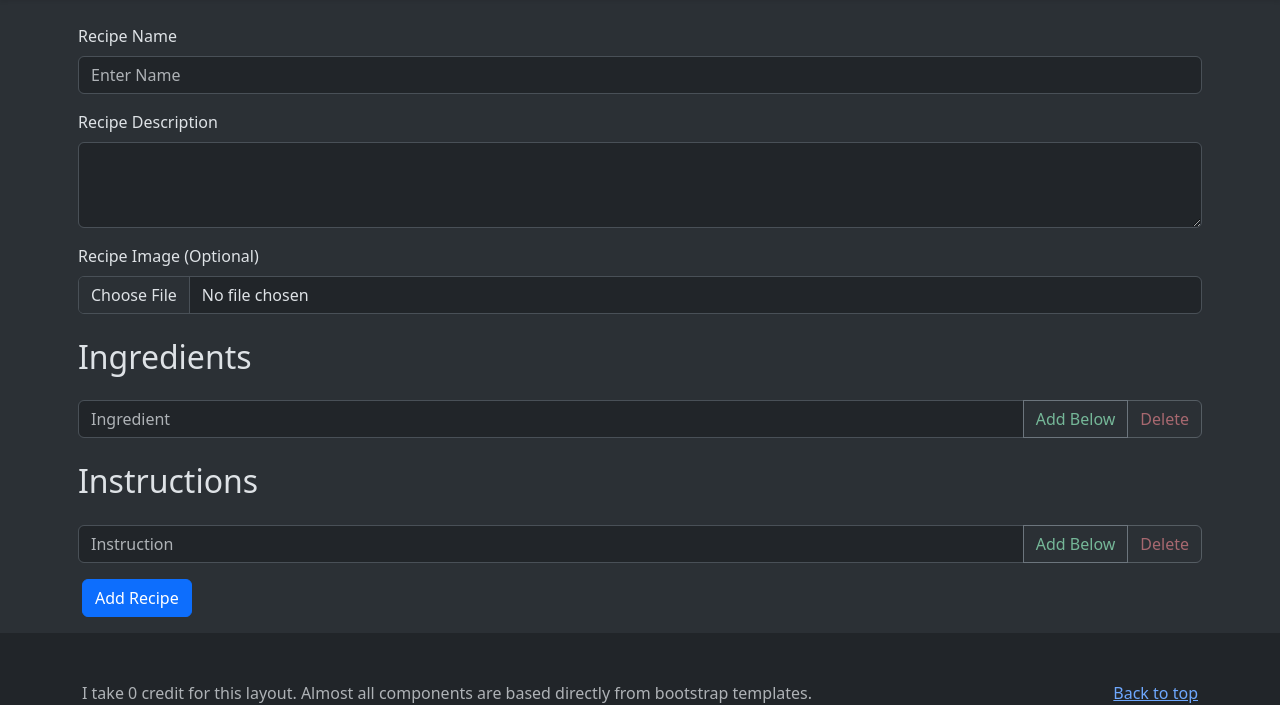
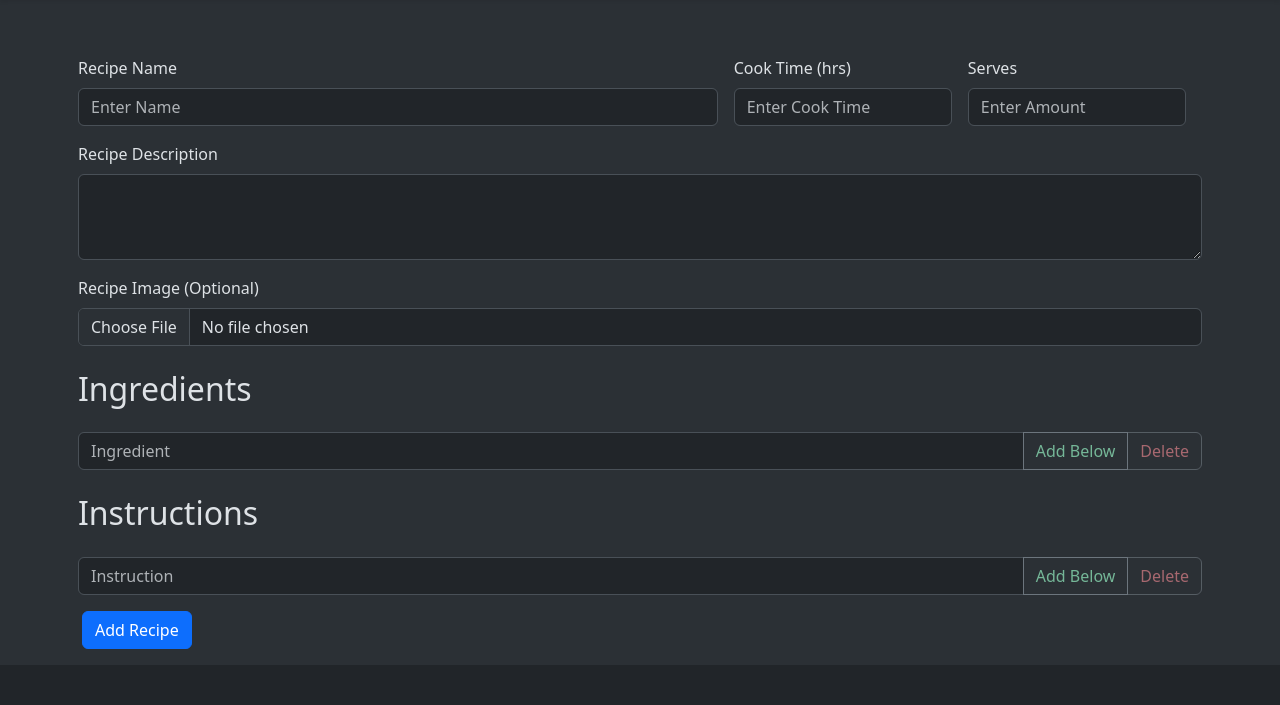
Before and after one commit to Michael-W-Mason/Python_Recipe_App, a Flask app: page /create_recipe in a window 1280 px wide. Shown: the part 56-761 px from the top of the page. Run offline with Flask 3, Linux system fonts and the light colour scheme; some libraries are stand-ins or nearby versions.

Commit message:
Fixed submitting form with new view

```diff
--- a/src/configs/db.py
+++ b/src/configs/db.py
@@ -4,6 +4,6 @@ from peewee import SqliteDatabase
 db = SqliteDatabase('./db/recipes.db')
 
 def create_tables():
-    from src.models.recipe_model import Recipes, Ingredients, Instructions, Recipe_Image
+    from src.models.recipe_model import Recipes, Ingredients, Instructions, Recipe_Images
     with db:
-        db.create_tables([Recipes, Ingredients, Instructions, Recipe_Image])
+        db.create_tables([Recipes, Ingredients, Instructions, Recipe_Images])
--- a/src/controllers/recipe_controller.py
+++ b/src/controllers/recipe_controller.py
@@ -2,7 +2,7 @@ from src import app
 from flask import render_template, redirect, request, session
 from werkzeug.utils import secure_filename
 import os
-from src.models.recipe_model import Recipes, Ingredients, Instructions, Recipe_Image
+from src.models.recipe_model import Recipes, Ingredients, Instructions, Recipe_Images
 
 UPLOAD_FOLDER = './db/images'
 ALLOWED_EXTENSIONS = {'jpg', 'png', 'jpeg', 'gif'}
@@ -109,42 +109,39 @@ def delete_recipe_form(id):
 
 @app.route('/submit_recipe', methods=['POST'])
 def submit_recipe():
-    data = {}
-    data['name']  = request.form.get('recipe')
-    data['ingredients'] = request.form.getlist('ingredient[]')
-    data['instructions'] = request.form.getlist('instruction[]')
-
+    # Todo: Add Recipe Validation
     recipe = Recipes()
-    recipe.name = data['name']
+    recipe.name = request.form.get('recipe_name')
+    recipe.cook_time = request.form.get('recipe_time')
+    recipe.serves = request.form.get('recipe_serves')
+    recipe.desc = request.form.get('recipe_desc')
     recipe.save()
 
-    if 'recipe_image' not in request.files:
-        return redirect(request.url)
+    # Todo: Fix Image Validation
     file = request.files['recipe_image']
-    if file.filename == '':
-        return redirect(request.url)
     if file and allowed_file(file.filename):
         filename = secure_filename(file.filename)
         file.save(os.path.join(app.config['UPLOAD_FOLDER'], filename))
-        recipe_image = Recipe_Image()
+        recipe_image = Recipe_Images()
         recipe_image.recipe = recipe.id
         recipe_image.filename = filename
         recipe_image.save()
 
-
-    for i, ele in enumerate(data['ingredients']):
+    # Todo: Add Ingredient Validation
+    for i, ele in enumerate(request.form.getlist('ingredients[]')):
         ingredient = Ingredients()
         ingredient.recipe = recipe.id
         ingredient.position = i
         ingredient.ingredient = ele
         ingredient.save()
-    for i, ele in enumerate(data['instructions']):
+
+    # Todo: Add Instruction Validation
+    for i, ele in enumerate(request.form.getlist('instructions[]')):
         instruction = Instructions()
         instruction.recipe = recipe.id
         instruction.position = i
         instruction.instruction = ele
         instruction.save()
-
     return redirect('/')
 
 def allowed_file(filename):
--- a/src/static/js/buttonController.js
+++ b/src/static/js/buttonController.js
@@ -27,13 +27,13 @@ function addInput(ele, type){
 
     if (type == 'ingredient'){
         HTMLinput.placeholder = 'Ingredient'
-        HTMLinput.name = 'ingredient[]'
+        HTMLinput.name = 'ingredients[]'
         HTMLAddButton.setAttribute('onclick', 'addInput(this, "instruction")')
 
     }
     if (type == 'instruction'){
         HTMLinput.placeholder = 'Instruction'
-        HTMLinput.name = 'instruction[]'
+        HTMLinput.name = 'instructions[]'
         HTMLAddButton.setAttribute('onclick', 'addInput(this, "ingredient")')
     }
 
--- a/src/templates/recipe_form.html
+++ b/src/templates/recipe_form.html
@@ -11,26 +11,38 @@
         {% endif %}
         method="post" id="recipe_form" enctype="multipart/form-data">
             <div class="row">
-                <div class="p-2">
-                    <label for="recipe_name" class="form-label control-lg">Recipe Name</label>
-                    <input type="text" class="form-control control-lg" id="recipe_name" placeholder="Enter Name"
-                    {% if 'id' in recipe %}
-                    value="{{recipe.name}}"
-                    {% endif %}>
+                <div class="row g-3 p-2">
+                    <div class="col-sm-7">
+                        <label for="recipe_name" class="form-label control-lg">Recipe Name</label>
+                        <input name="recipe_name" class="form-control control-lg" id="recipe_name" placeholder="Enter Name"
+                        {% if 'id' in recipe %}
+                        value="{{recipe.name}}"
+                        {% endif %}>
+                    </div>
+                    <div class="col-sm">
+                        <label for="recipe_time" class="form-label control-lg">Cook Time (hrs)</label>
+                        <input name="recipe_time" type="number" class="form-control control-lg" id="recipe_time" placeholder="Enter Cook Time"
+                        {% if 'id' in recipe %}
+                        value="{{recipe.time}}"
+                        {% endif %}>
+                    </div>
+                    <div class="col-sm">
+                        <label for="recipe_serves" class="form-label control-lg">Serves</label>
+                        <input name="recipe_serves" type="number" class="form-control control-lg" id="recipe_serves" placeholder="Enter Amount"
+                        {% if 'id' in recipe %}
+                        value="{{recipe.serves}}"
+                        {% endif %}>
+                    </div>
                 </div>
                 <div class="p-2">
                     <label for="recipe_desc" class="form-label control-lg">Recipe Description</label>
-                    <textarea class="form-control control-lg" id="recipe_desc" rows="3">
-                        {% if 'id' in recipe %}
-                        {{recipe.desc}}"
-                        {% endif %}
-                    </textarea>
+                    <textarea name="recipe_desc" class="form-control control-lg" id="recipe_desc" rows="3">{% if 'id' in recipe %}{{recipe.desc}}{% endif %}</textarea>
                 </div>
                 <div class="p-2">
                     <label for="formFileLg" class="form-label">Recipe Image (Optional)</label>
-                    <input class="form-control form-control-md" id="formFileLg" type="file"
+                    <input name="recipe_image" class="form-control form-control-md" id="formFileLg" type="file"
                     {% if 'id' in recipe %}
-                        {{recipe.filename}}"
+                        value="{{recipe.filename}}"
                     {% endif %}
                     >
                 </div>
@@ -40,7 +52,7 @@
                 {% if 'ingredients' in recipe %}
                 {% for ingredient in recipe.ingredients %}
                 <div class="p-2 input-group">
-                    <input type="text" class="form-control" placeholder="Ingredient" value="{{ingredient}}">
+                    <input name="ingredients[]" type="text" class="form-control" placeholder="Ingredient" value="{{ingredient}}">
                     <button onclick="addInput(this, 'ingredient')" class="btn btn-outline-secondary text-success-emphasis" type="button">Add Below</button>
                     <button onclick="deleteElement(this)" class="btn btn-outline-secondary text-danger-emphasis" type="button"
                     {% if loop.index == 1 %}
@@ -51,7 +63,7 @@
                 {% endfor %}
                 {% else %}
                 <div class="p-2 input-group">
-                    <input type="text" class="form-control" placeholder="Ingredient">
+                    <input name="ingredients[]" type="text" class="form-control" placeholder="Ingredient">
                     <button onclick="addInput(this, 'ingredient')" class="btn btn-outline-secondary text-success-emphasis" type="button">Add Below</button>
                     <button onclick="deleteElement(this)" class="btn btn-outline-secondary text-danger-emphasis" type="button" disabled>Delete</button>
                 {% endif %}
@@ -63,7 +75,7 @@
                 {% if 'instructions' in recipe %}
                 {% for instruction in recipe.instructions %}
                 <div class="p-2 input-group">
-                    <input type="text" class="form-control" placeholder="Instruction">
+                    <input name="instructions[]" type="text" class="form-control" placeholder="Instruction">
                     <button onclick="addInput(this, 'instruction')" class="btn btn-outline-secondary text-success-emphasis" type="button">Add Below</button>
                     <button onclick="deleteElement(this)" class="btn btn-outline-secondary text-danger-emphasis" type="button"
                     {% if loop.index == 1 %}
@@ -74,7 +86,7 @@
                 {% endfor %}
                 {% else %}
                 <div class="p-2 input-group">
-                    <input type="text" class="form-control" placeholder="Instruction">
+                    <input name="instructions[]" type="text" class="form-control" placeholder="Instruction">
                     <button onclick="addInput(this, 'instruction')" class="btn btn-outline-secondary text-success-emphasis" type="button">Add Below</button>
                     <button onclick="deleteElement(this)" class="btn btn-outline-secondary text-danger-emphasis" type="button" disabled>Delete</button>
                 </div>
```
Also changed, not shown: src/models/recipe_model.py (+4 -5 lines), 1 other file.
